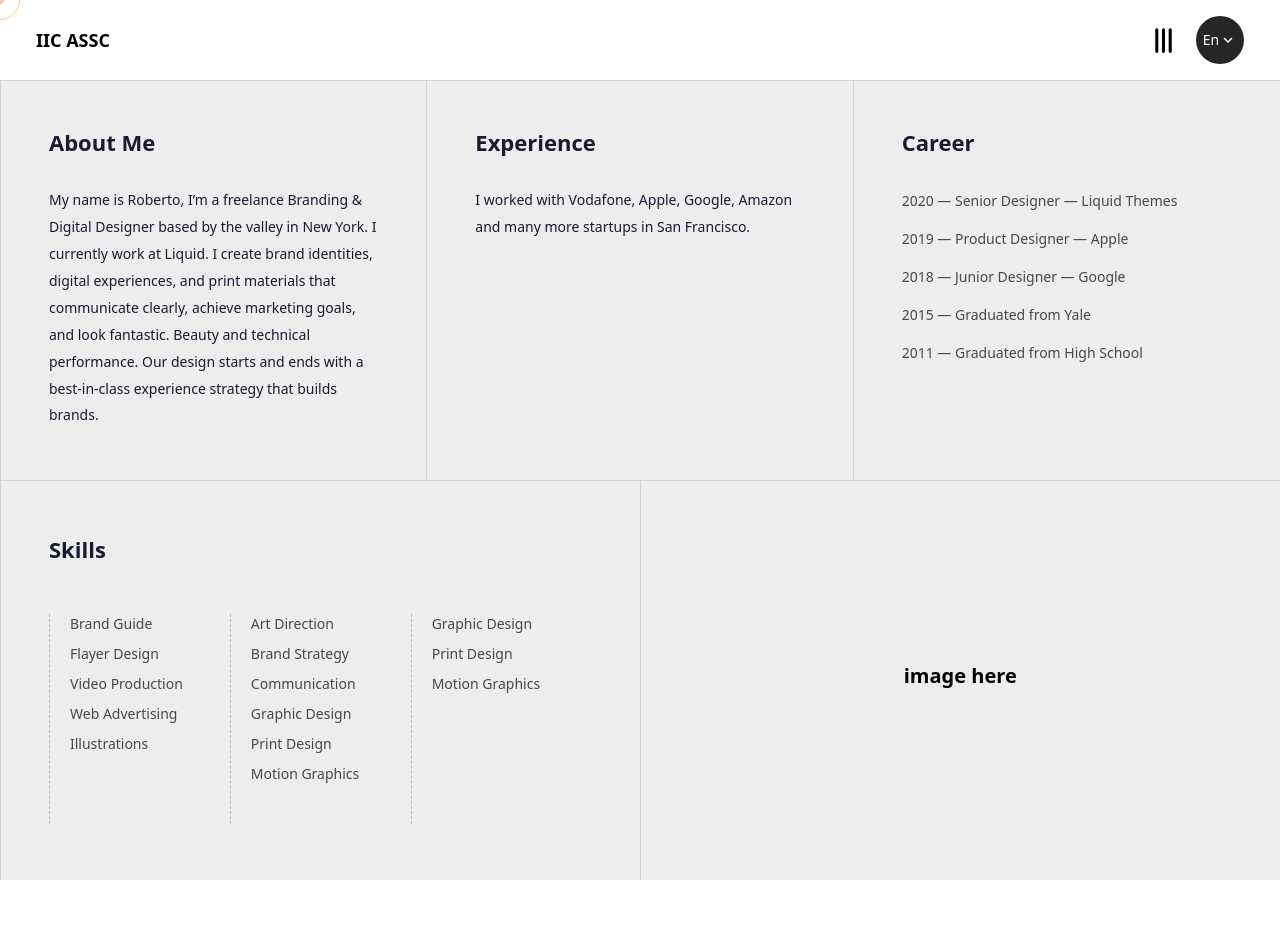
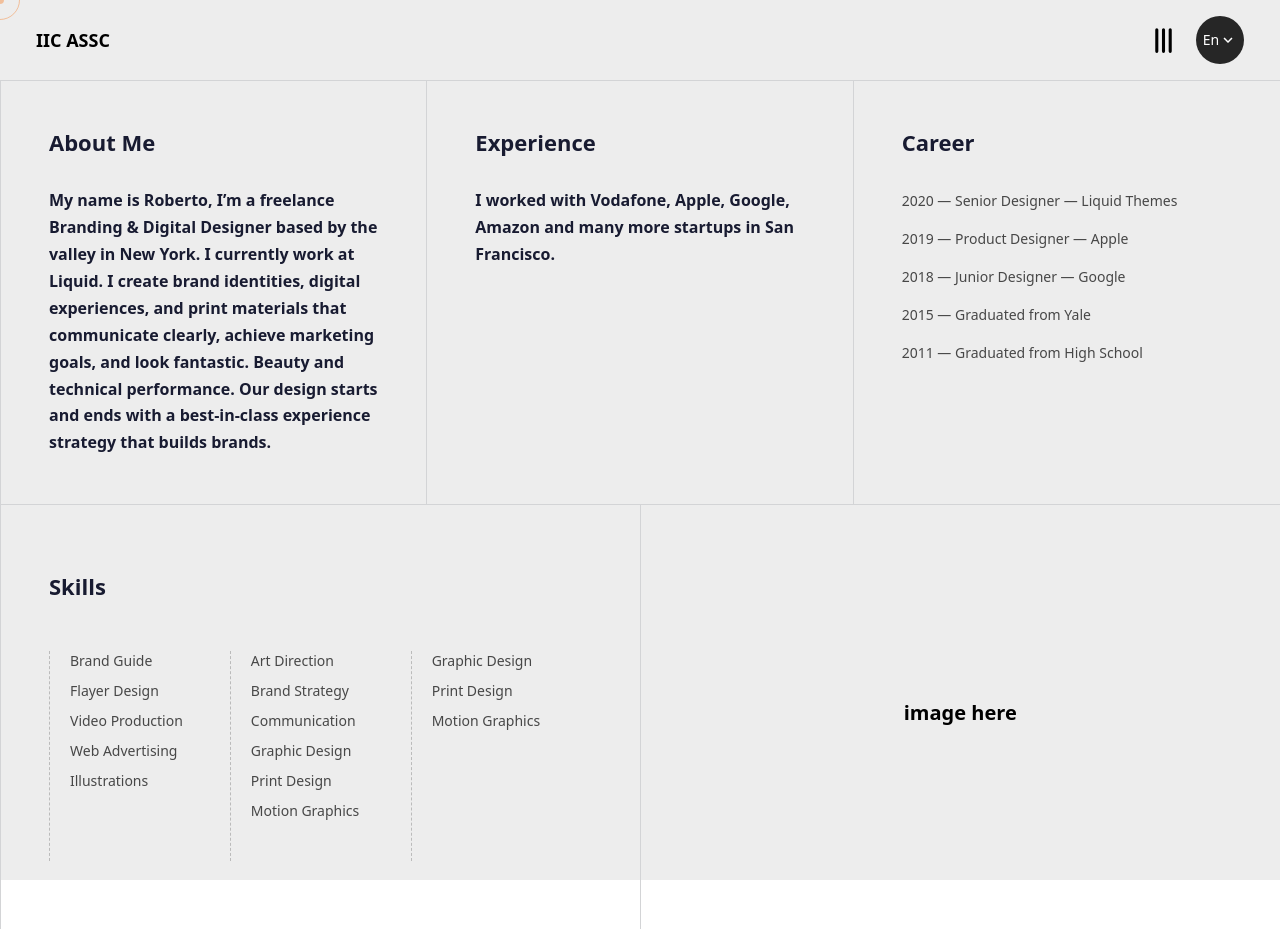
Before and after one commit to Olawoyin1/IIC-ASSOCIATION, a React (Vite) app: page /services in a window 1280 px wide. Before the commit the page ends 880 px from the top, so only its background shows below. Built offline with nearby package versions, Linux system fonts and the light colour scheme.

Commit message:
services done

```diff
--- a/src/pages/Services.tsx
+++ b/src/pages/Services.tsx
@@ -5,9 +5,9 @@ const Services = () => {
     <>
     {/* Header */}
     <div className="">
-      <Navbar />
+      <Navbar backgroundColor="bg-[#EDEDED]" />
     </div>
-    <section className="relative top-[80px] min-h-screen w-full bg-[#EDEDED] flex flex-col">
+    <section className="relative top-[80px] max-h-screen w-full bg-[#EDEDED] flex flex-col">
 
       {/* Grid Layout */}
       <div className="flex-1 grid grid-rows-2 border-t border-l border-[#d3d4d6]">
@@ -30,7 +30,7 @@ const Services = () => {
               <div className="w-full">
                 <div className="transition-all duration-300">
                   <div className="relative">
-                    <p className="inline-block text-sm leading-[26.88px] text-[#181B31]">
+                    <p className="inline-block text-sm md:text-base font-semibold leading-[26.88px] text-[#181B31]">
                       My name is Roberto, I’m a freelance Branding & Digital
                       Designer based by the valley in New York. I currently work
                       at Liquid. I create brand identities, digital experiences,
@@ -61,7 +61,7 @@ const Services = () => {
               <div className="w-full">
                 <div className="transition-all duration-300">
                   <div className="relative">
-                    <p className="inline-block text-sm leading-[26.88px] text-[#181B31]">
+                    <p className="inline-block text-sm md:text-base font-semibold leading-[26.88px] text-[#181B31]">
                       I worked with Vodafone, Apple, Google, Amazon and many
                       more startups in San Francisco.
                     </p>
```
Also changed, not shown: src/pages/Main.tsx (added).
